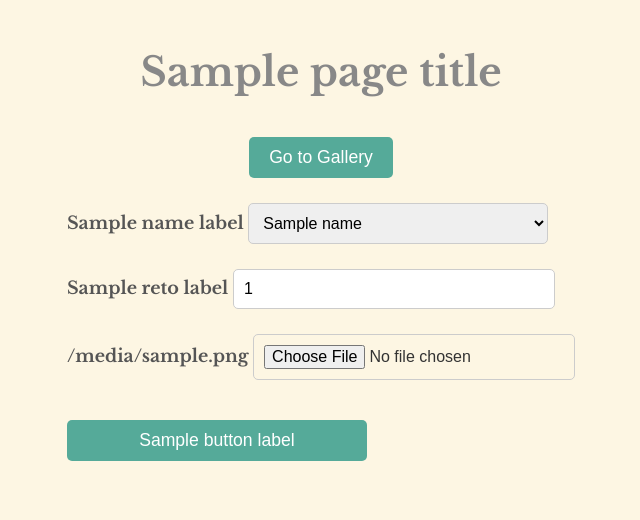
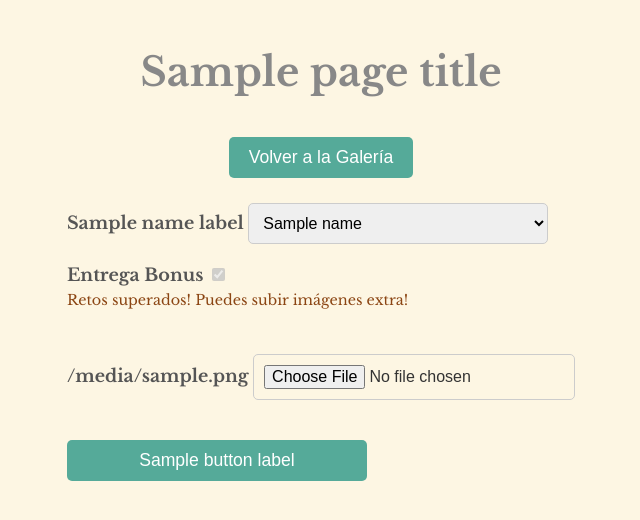
Before and after one commit to mcejalvo/artistura, a Flask app: template templates/upload.html in a window 1280 px wide. Shown: the top 520 px of the page, without its empty margins (319-959 px from the left). Run offline with Flask 3, Linux system fonts and the light colour scheme; the template is opened without the code that fills it: most values are stand-ins (such as "Sample title", 1, 10 or a date in 2020).

Commit message:
feat: bonus submits not related to the challenges

```diff
--- a/app.py
+++ b/app.py
@@ -1,8 +1,6 @@
-
 from flask import Flask, render_template, request, redirect, url_for, jsonify
 import os
 import requests
-import time
 import csv
 import config
 
@@ -17,61 +15,80 @@ os.makedirs(UPLOAD_FOLDER, exist_ok=True)
 def get_next_reto_number(name):
     reto_number = 1  # Default to 1 if no files are found
     try:
+        print(f"Checking existing files for user: {name}")  # Debugging
         for filename in os.listdir(app.config['UPLOAD_FOLDER']):
-            if filename.startswith(f"reto-") and f"-{name}" in filename:
+            if filename.startswith("reto-") and f"-{name}" in filename:
+                print(f"Found file: {filename}")  # Debugging
                 try:
                     current_number = int(filename.split("-")[1])
                     reto_number = max(reto_number, current_number + 1)
-                except (ValueError, IndexError):
-                    pass  # Ignore invalid filenames
+                except (ValueError, IndexError) as e:
+                    print(f"Error parsing filename {filename}: {e}")  # Debugging
     except Exception as e:
         print(f"Error in get_next_reto_number: {e}")
+    print(f"Next Reto number for {name}: {reto_number}")  # Debugging
     return reto_number
+
 
 # Route to fetch the next Reto number
 @app.route('/get_next_reto_number')
 def get_next_reto_number_route():
     name = request.args.get('name')
-    print(f"Received name: {name}")  # Debugging
     if not name:
         return jsonify({"error": "Name parameter is required"}), 400
     try:
         next_reto = get_next_reto_number(name)
-        print(f"Next reto calculated: {next_reto}")  # Debugging
         return jsonify(next_reto=next_reto)
     except Exception as e:
-        print(f"Error in /get_next_reto_number: {e}")  # Debugging
+        print(f"Error in /get_next_reto_number: {e}")
         return jsonify({"error": "Server error"}), 500
 
-
-def send_discord_notification(user_name, reto_number, image_name):
-    # Modify the image file name to add the "SPOILER_" prefix
+# Function to send Discord notifications
+def send_discord_notification(user_name, reto_number, image_name, is_bonus=False):
     spoiler_image_name = f"SPOILER_{image_name}"
-    image_path = f"static/uploads/{image_name}"  # Local path to the original image
+    image_path = os.path.join(app.config['UPLOAD_FOLDER'], image_name)  # Local path to the original image
     gallery_link = "https://artistura.micuquantic.cc"
 
-    # Prepare the main message without the image
-    main_message = {
-        "content": f"**{user_name}** ha entregado su artistura del **Reto {reto_number}**!!"
-    }
+    if is_bonus:
+        main_message = {
+            "content": f"**{user_name}** ha subido puro arte 🚬"
+        }
+    else:
+        main_message = {
+            "content": f"**{user_name}** ha entregado su artistura del **Reto {reto_number}**!!"
+        }
 
-    # Send the first POST request with the image file marked as a spoiler
-    with open(image_path, "rb") as image_file:
-        files = {"file": (spoiler_image_name, image_file)}
-        response = requests.post(config.DISCORD_WEBHOOK_URL, data=main_message, files=files)
+    try:
+        # Debugging step
+        print(f"Sending Discord notification. Image path: {image_path}, Webhook URL: {config.DISCORD_WEBHOOK_URL}")
 
-    # Prepare and send the follow-up message with the gallery link
-    follow_up_message = {
-        "content": f"\n\nSigue el proceso en la galería: {gallery_link}"
-    }
-    requests.post(config.DISCORD_WEBHOOK_URL, json=follow_up_message)
+        # First message with the image
+        with open(image_path, "rb") as image_file:
+            files = {"file": (spoiler_image_name, image_file)}
+            response = requests.post(config.DISCORD_WEBHOOK_URL, data=main_message, files=files, timeout=10)
+            print(f"Discord response (main message): {response.status_code}, {response.text}")  # Debugging
+
+        # Follow-up message with the gallery link
+        follow_up_message = {
+            "content": f"\n\nGalería: {gallery_link}"
+        }
+
+        response = requests.post(config.DISCORD_WEBHOOK_URL, json=follow_up_message, timeout=10)
+        print(f"Discord response (follow-up): {response.status_code}, {response.text}")  # Debugging")
+    except requests.exceptions.RequestException as e:
+        print(f"Error sending Discord notification: {e}")
+
+    print(f"Sending notification for user: {user_name}, reto: {reto_number}, image: {image_name}")
+
+
+
 
 # Root route (Gallery page)
 @app.route('/')
 def gallery():
     images = os.listdir(app.config['UPLOAD_FOLDER'])
 
-    # Dynamically compute NUM_RETOS based on retos.csv
+    # Load reto details from retos.csv
     with open("retos.csv", "r") as csvfile:
         reader = csv.DictReader(csvfile)
         reto_details = {f"Reto {int(row['id'])}": {
@@ -81,7 +98,7 @@ def gallery():
         NUM_RETOS = len(reto_details)
 
     retos = {f"Reto {i}": [] for i in range(1, NUM_RETOS + 1)}
-    bonus_images = []  # New list for images not within "Reto" sections
+    bonus_images = []
 
     for image in images:
         if image.startswith("reto-"):
@@ -110,30 +127,86 @@ def gallery():
 # Upload page
 @app.route('/upload', methods=['GET', 'POST'])
 def upload_image():
+    # Load max retos count from retos.csv
+    with open("retos.csv", "r") as csvfile:
+        reader = csv.DictReader(csvfile)
+        max_retos = sum(1 for row in reader)
+
+    # Calculate the number of retos for each user
+    retos = {}
+    for filename in os.listdir(app.config['UPLOAD_FOLDER']):
+        if filename.startswith("reto-"):
+            try:
+                # Extract the user name from the filename
+                user = filename.split("-")[2].split(".")[0]
+                retos[user] = retos.get(user, 0) + 1
+            except IndexError:
+                continue
+
     if request.method == 'POST':
         name = request.form.get('name')
         file = request.files.get('file')
+        is_bonus = request.form.get('bonus') == 'on'
+
+        print(f"Upload received. Name: {name}, Bonus: {is_bonus}, File: {file}")  # Debugging
 
         if name and file and file.filename:
-            reto_number = get_next_reto_number(name)
-            filename = f"reto-{reto_number}-{name}{os.path.splitext(file.filename)[1]}"
-            file.save(os.path.join(app.config['UPLOAD_FOLDER'], filename))
+            try:
+                # Check number of retos already submitted for the selected user
+                reto_count = retos.get(name, 0)
+                print(f"{name} has submitted {reto_count} retos out of {max_retos}.")  # Debugging
 
-            # Send Discord notification
-            send_discord_notification(name, reto_number, filename)
+                if reto_count >= max_retos:
+                    is_bonus = True  # Automatically set as Bonus if max retos reached
+                    print(f"Max retos reached for {name}. Setting to Bonus.")  # Debugging
 
-            return redirect(url_for('gallery'))
+                if is_bonus:
+                    # Bonus file logic
+                    bonus_number = len([f for f in os.listdir(app.config['UPLOAD_FOLDER']) if f.startswith(f"{name}-")]) + 1
+                    filename = f"{name}-{bonus_number}{os.path.splitext(file.filename)[1]}"
+                    print(f"Generated Bonus Filename: {filename}")  # Debugging
+                else:
+                    # Reto file logic
+                    reto_number = get_next_reto_number(name)
+                    filename = f"reto-{reto_number}-{name}{os.path.splitext(file.filename)[1]}"
+                    print(f"Generated Reto Filename: {filename}")  # Debugging
+
+                # Save the file
+                full_path = os.path.join(app.config['UPLOAD_FOLDER'], filename)
+                print(f"Saving file to: {full_path}")  # Debugging
+                file.save(full_path)
+                print(f"File saved successfully: {full_path}")  # Debugging
+
+                # Send Discord notification
+                if is_bonus:
+                    print("Sending Discord notification for Bonus...")  # Debugging
+                    send_discord_notification(name, "Bonus", filename, is_bonus=True)
+                else:
+                    print("Sending Discord notification for Reto...")  # Debugging
+                    send_discord_notification(name, reto_number, filename, is_bonus=False)
+                print("Discord notification sent.")  # Debugging
+
+                return redirect(url_for('gallery'))
+            except Exception as e:
+                print(f"Error in upload_image: {e}")
+                return f"Error in upload_image: {e}", 500
+        else:
+            print("Missing name, file, or filename")
+            return "Missing name, file, or filename", 400
 
     return render_template(
         'upload.html',
-        names=["Winnie", "Astrotortuga", "Hely", "Deparki", "Guille", "Casino", "Potajito", "Safe", "Mono"],
-        page_title="Entrega 📓",
-        name_label="Artista",
-        reto_label="Reto",
-        choose_image_label="Subir dibujo",
-        button_label="Subir dibujo",
-        title_color="#8B4513"
+        names=config.NAMES_LIST,
+        retos=retos,  # Pass the retos dictionary to the template
+        page_title=config.UPLOAD_PAGE_TITLE,
+        name_label=config.NAME_LABEL,
+        reto_label=config.RETO_LABEL,
+        choose_image_label=config.CHOOSE_IMAGE_LABEL,
+        button_label=config.UPLOAD_BUTTON_LABEL,
+        title_color=config.TITLE_COLOR,
+        max_retos=max_retos  # Pass max retos count to the template
     )
+
 
 # Delete image route
 @app.route('/delete/<filename>')
--- a/config.py
+++ b/config.py
@@ -1,6 +1,6 @@
 from dotenv import load_dotenv
 import os
-
+import json
 
 load_dotenv(".secrets")
 
@@ -8,7 +8,7 @@ load_dotenv(".secrets")
 PORT=os.getenv("PORT")
 
 # List of names for the dropdown
-NAMES_LIST = os.getenv("NAMES_LIST")
+NAMES_LIST = json.loads(os.getenv("NAMES_LIST", "[]"))
 
 # Labels for UI elements
 UPLOAD_BUTTON_LABEL = "Subir dibujo"
--- a/templates/gallery.html
+++ b/templates/gallery.html
@@ -1,4 +1,3 @@
-
 <!DOCTYPE html>
 <html lang="en">
 <head>
@@ -171,7 +170,7 @@
                              onclick="openModal('{{ url_for('static', filename='uploads/' + image) }}')">
                         <button class="delete-button" onclick="confirmDelete('{{ image }}')">X</button>
                         <div class="artist-name">
-                            {% set artist = image.split('-')[2].rsplit('.', 1)[0] %}
+                            {% set artist = image.split('-')[0] %}
                             {{ artist | capitalize }}
                         </div>
                     </div>
--- a/templates/upload.html
+++ b/templates/upload.html
@@ -1,4 +1,3 @@
-
 <!DOCTYPE html>
 <html lang="en">
 <head>
@@ -26,6 +25,12 @@
             width: 100px;
             height: 100px;
         }
+        .max-retos-message {
+            color: #8B4513;
+            font-size: 0.9em;
+            margin-top: 5px;
+            display: none; /* Hidden by default */
+        }
     </style>
     <script>
         function updateRetoNumber() {
@@ -37,29 +42,73 @@
                 })
                 .catch(error => console.error("Error fetching reto number:", error));
         }
-        function showLoading() {
-            document.getElementById("loadingOverlay").style.display = "flex";
+
+        function toggleRetoField() {
+            const isBonus = document.getElementById("bonus").checked;
+            const retoSection = document.getElementById("reto-section");
+            if (isBonus) {
+                retoSection.style.display = "none";
+            } else {
+                retoSection.style.display = "block";
+                updateRetoNumber(); // Fetch the next reto number if not a bonus
+            }
         }
-        window.onload = updateRetoNumber;
+
+        function checkMaxRetos() {
+            const maxRetos = {{ max_retos }};
+            const nameDropdown = document.getElementById("name");
+            const name = nameDropdown.value;
+            const retoCount = parseInt(nameDropdown.selectedOptions[0].dataset.retoCount, 10);
+
+            const bonusCheckbox = document.getElementById("bonus");
+            const maxRetosMessage = document.getElementById("max-retos-message");
+
+            if (retoCount >= maxRetos) {
+                bonusCheckbox.checked = true;
+                bonusCheckbox.disabled = true; // Disable checkbox if max retos reached
+                maxRetosMessage.style.display = "block"; // Show max retos message
+                toggleRetoField(); // Ensure Reto field is hidden
+                console.log(`User ${name} has reached max retos. Bonus only.`);
+            } else {
+                bonusCheckbox.checked = false;
+                bonusCheckbox.disabled = false; // Enable checkbox if retos are still available
+                maxRetosMessage.style.display = "none"; // Hide max retos message
+                toggleRetoField(); // Ensure Reto field is shown
+                console.log(`User ${name} can still submit retos.`);
+            }
+        }
+
+        window.onload = function () {
+            updateRetoNumber();
+            checkMaxRetos();
+        };
     </script>
 </head>
 <body>
     <h1>{{ page_title }}</h1>
     <a href="{{ url_for('gallery') }}" style="margin-bottom: 20px; display: inline-block;">
-        <button class="button">Go to Gallery</button>
+        <button class="button">Volver a la Galería</button>
     </a>
     <div id="loadingOverlay" class="loading-overlay">
         <img src="{{ url_for('static', filename='images/loading.gif') }}" alt="Loading...">
     </div>
     <form method="POST" enctype="multipart/form-data" onsubmit="showLoading()">
         <label for="name">{{ name_label }}</label>
-        <select name="name" id="name" onchange="updateRetoNumber()" required>
+        <select name="name" id="name" onchange="updateRetoNumber(); checkMaxRetos();" required>
             {% for name in names %}
-                <option value="{{ name }}">{{ name }}</option>
+                <option value="{{ name }}" data-reto-count="{{ retos.get(name, 0) }}">{{ name }}</option>
             {% endfor %}
         </select><br><br>
-        <label for="reto">{{ reto_label }}</label>
-        <input type="text" id="reto" name="reto" readonly><br><br>
+
+        <label for="bonus">Entrega Bonus</label>
+        <input type="checkbox" id="bonus" name="bonus" onchange="toggleRetoField()"><br>
+        <span id="max-retos-message" class="max-retos-message">Retos superados! Puedes subir imágenes extra!</span><br><br>
+
+        <div id="reto-section">
+            <label for="reto">{{ reto_label }}</label>
+            <input type="text" id="reto" name="reto" readonly><br><br>
+        </div>
+
         <label for="file">{{ choose_image_label }}</label>
         <input type="file" name="file" id="file" required><br><br>
         <button type="submit" class="button">{{ button_label }}</button>
```
Also changed, not shown: static/uploads/reto-1-Winnie.webp (deleted).
